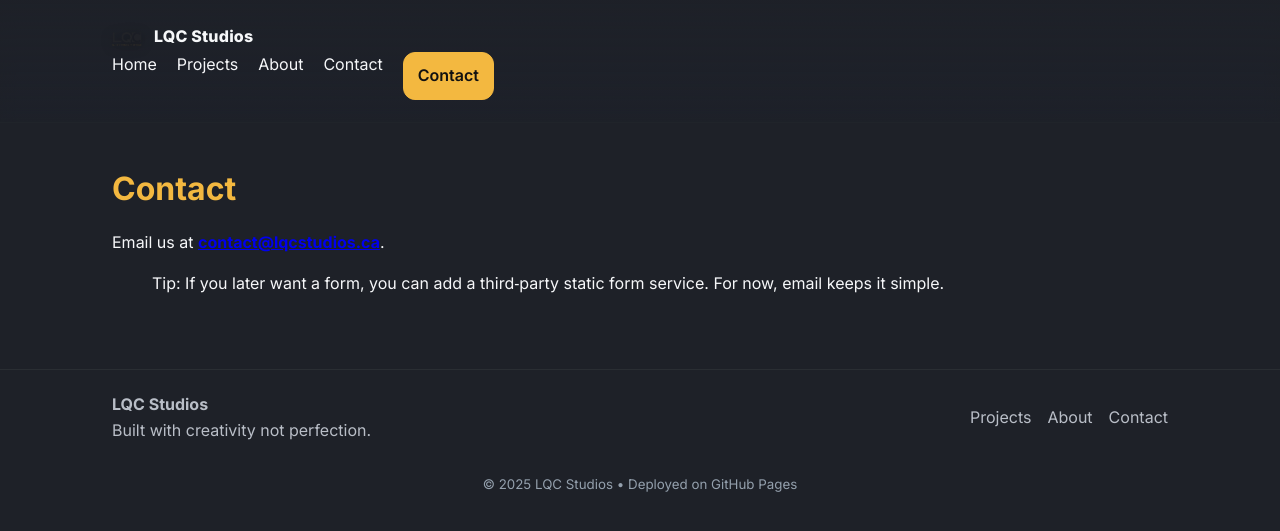
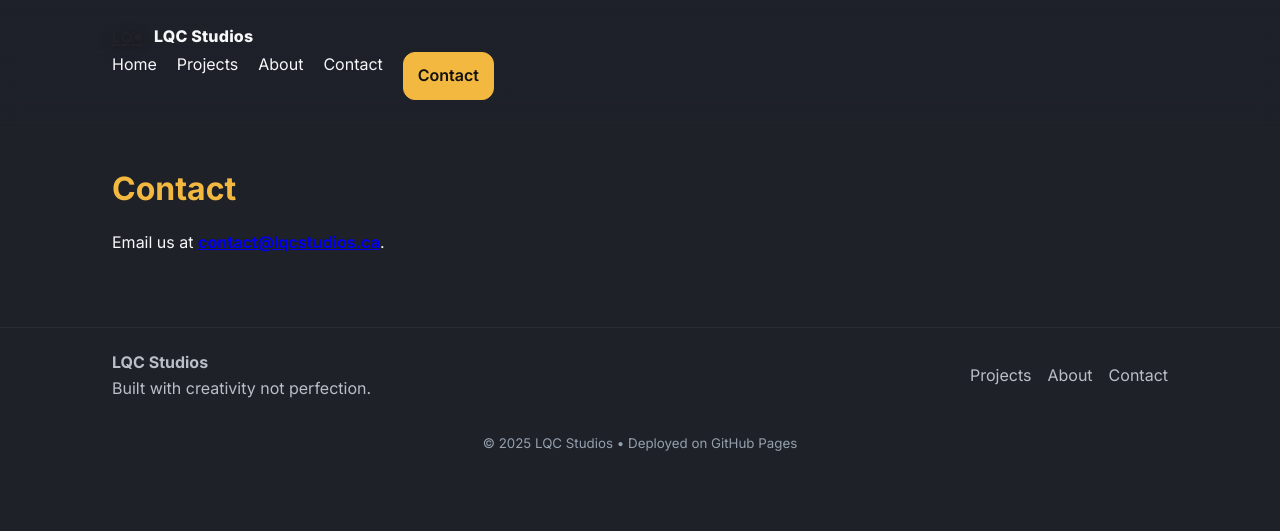
Before and after one commit to ishaan33t/LQC, a Jekyll site: the page built from contact.md, in a window 1280 px wide. Shown: the top 531 px of the page. Built offline with Jekyll 4.4.1, drawn with Linux system fonts in a browser that asks for light colours.

Commit message:
Update contact.md

```diff
--- a/contact.md
+++ b/contact.md
@@ -10,6 +10,3 @@ description: "Contact LQC Studios"
 
 
 Email us at **[contact@lqcstudios.ca](mailto:contact@lqcstudios.ca)**.
-
-
-> Tip: If you later want a form, you can add a third‑party static form service. For now, email keeps it simple.
```
